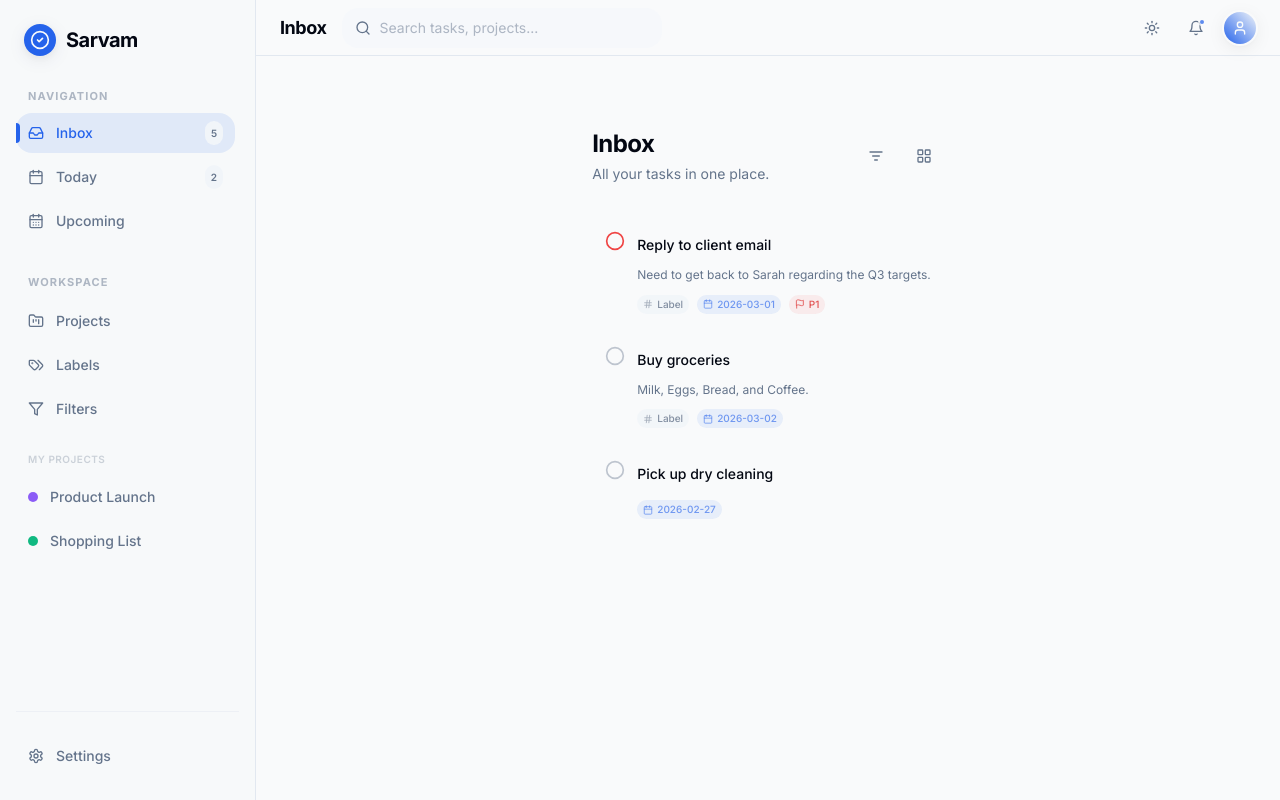
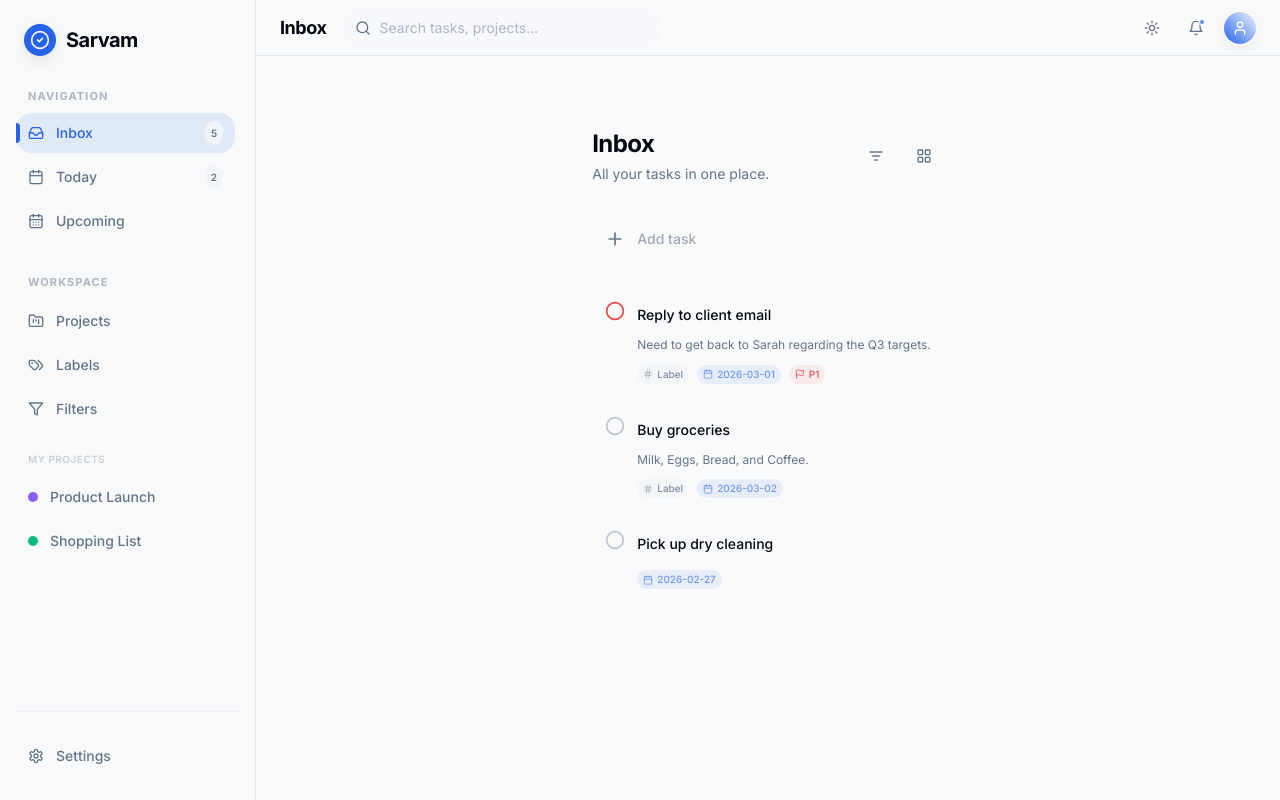
Before and after one commit to cybervirtu/sarvam-web, a React (Vite) app: page /inbox in a window 1280 px wide. Built offline with nearby package versions, Linux system fonts and the light colour scheme.

Commit message:
Sprint 2 - Step 2.5: Implement Quick Add task creation in Inbox.

```diff
--- a/src/components/tasks/TaskForm.tsx
+++ b/src/components/tasks/TaskForm.tsx
@@ -6,7 +6,7 @@ import { cn } from '../../lib/utils';
 import { Priority } from '../../types';
 
 interface TaskFormProps {
-    onSave: (task: { title: string; priority: Priority; due?: string }) => void;
+    onSave: (task: { title: string; description?: string; priority: Priority; due?: string }) => void;
     onCancel: () => void;
     initialTitle?: string;
 }
@@ -20,6 +20,7 @@ const priorityOptions: { value: Priority; label: string; color: string }[] = [
 
 export const TaskForm: React.FC<TaskFormProps> = ({ onSave, onCancel, initialTitle = '' }) => {
     const [title, setTitle] = useState(initialTitle);
+    const [description, setDescription] = useState('');
     const [priority, setPriority] = useState<Priority>(4);
     const inputRef = useRef<HTMLInputElement>(null);
 
@@ -33,10 +34,12 @@ export const TaskForm: React.FC<TaskFormProps> = ({ onSave, onCancel, initialTit
 
         onSave({
             title: title.trim(),
+            description: description.trim() || undefined,
             priority,
         });
 
         setTitle('');
+        setDescription('');
         setPriority(4);
     };
 
@@ -64,6 +67,8 @@ export const TaskForm: React.FC<TaskFormProps> = ({ onSave, onCancel, initialTit
                 />
 
                 <textarea
+                    value={description}
+                    onChange={(e) => setDescription(e.target.value)}
                     placeholder="Description"
                     className="w-full bg-transparent border-none outline-none text-sm text-muted-foreground placeholder:text-muted-foreground/30 resize-none min-h-[60px]"
                 />
--- a/src/features/inbox/index.tsx
+++ b/src/features/inbox/index.tsx
@@ -1,19 +1,29 @@
-import { useEffect } from 'react';
+import React, { useEffect, useState } from 'react';
 import { useTaskStore } from '../../app/store';
 import { TaskList } from '../../components/tasks/TaskList';
-import { ListFilter, LayoutGrid } from 'lucide-react';
+import { ListFilter, LayoutGrid, Plus } from 'lucide-react';
 import { IconButton } from '../../components/common/IconButton';
+import { TaskForm } from '../../components/tasks/TaskForm';
+import { Priority } from '../../types';
 
 export const Inbox = () => {
-    // We destructure tasks to ensure reactivity, then use the selector
-    const { tasks, isLoading, fetchTasks, getInboxTasks } = useTaskStore();
+    const { tasks, isLoading, fetchTasks, getInboxTasks, addTask } = useTaskStore();
     const inboxTasks = getInboxTasks();
+    const [isAdding, setIsAdding] = useState(false);
 
     useEffect(() => {
         if (tasks.length === 0) {
             fetchTasks();
         }
     }, [tasks.length, fetchTasks]);
+
+    const handleSaveTask = (taskData: { title: string; description?: string; priority: Priority }) => {
+        addTask({
+            ...taskData,
+            projectId: 'inbox',
+        });
+        setIsAdding(false);
+    };
 
     return (
         <div className="max-w-4xl mx-auto py-8 px-4 animate-in fade-in duration-500">
@@ -31,6 +41,25 @@ export const Inbox = () => {
                 </div>
             </header>
 
+            <div className="mb-6">
+                {isAdding ? (
+                    <TaskForm
+                        onSave={handleSaveTask}
+                        onCancel={() => setIsAdding(false)}
+                    />
+                ) : (
+                    <button
+                        onClick={() => setIsAdding(true)}
+                        className="w-full flex items-center gap-3 p-3 rounded-xl text-muted-foreground hover:text-primary hover:bg-primary/5 transition-all duration-200 group border border-transparent hover:border-border/50"
+                    >
+                        <Plus className="w-5 h-5 group-hover:scale-110 transition-transform" />
+                        <span className="text-sm font-medium text-muted-foreground/60 group-hover:text-primary transition-colors">
+                            Add task
+                        </span>
+                    </button>
+                )}
+            </div>
+
             <TaskList
                 tasks={inboxTasks}
                 isLoading={isLoading}
```
